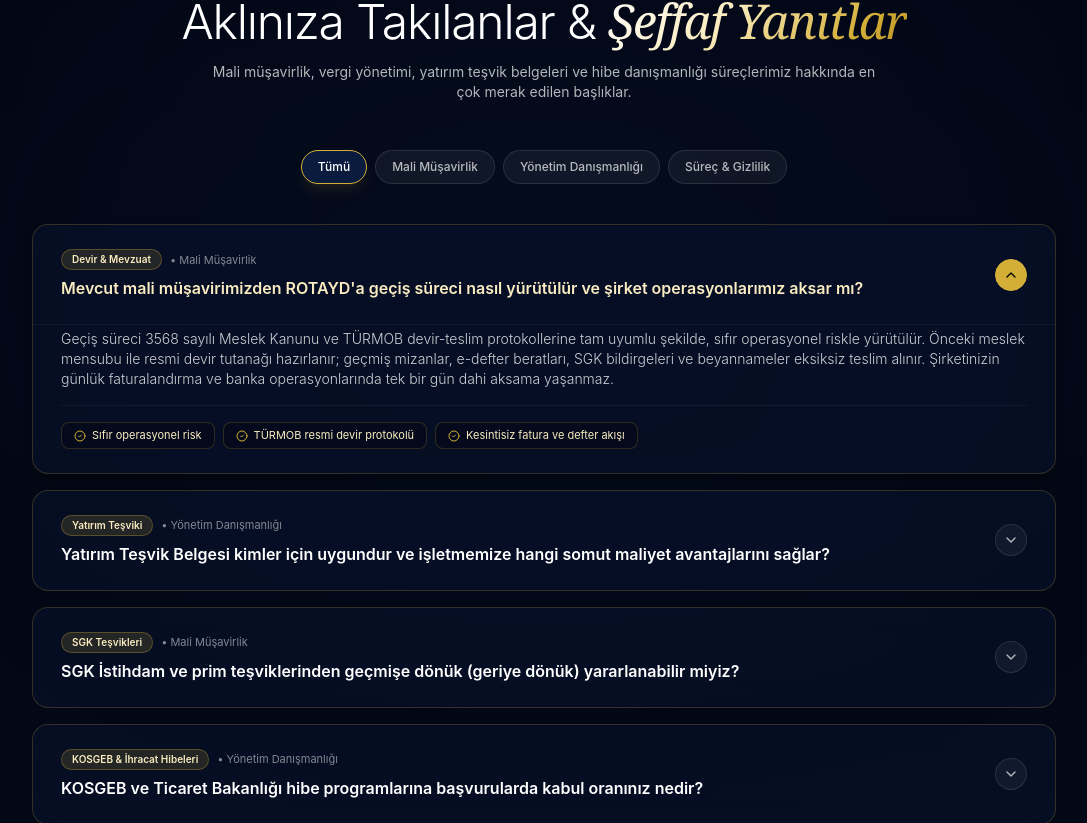
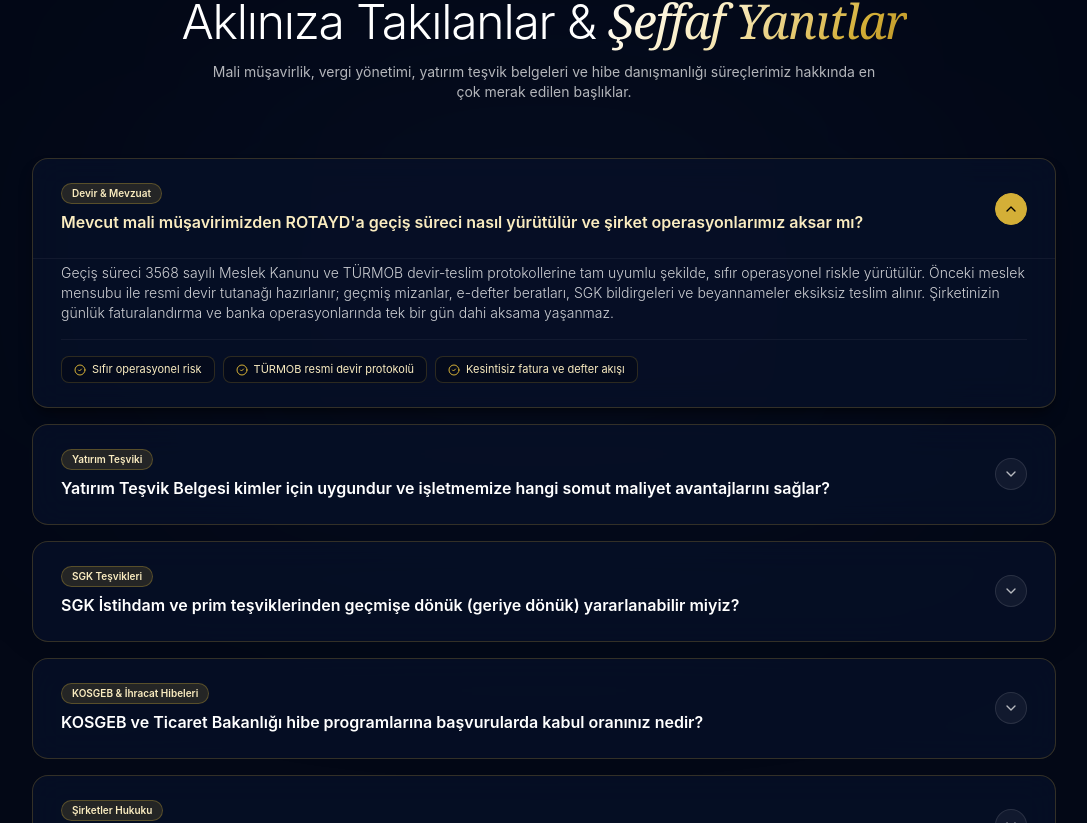
Before and after one commit to alperenborklu-cyber/muhasebelanding, a Next.js app: page / in a window 1280 px wide. Shown: the part 6317-7140 px from the top of the page, without its empty margins (96-1183 px from the left). Built offline with nearby package versions, Linux system fonts and the light colour scheme.

Commit message:
fix: remove category filter buttons and category badges from FAQ section

```diff
--- a/components/FAQSection.tsx
+++ b/components/FAQSection.tsx
@@ -90,15 +90,8 @@
   }
 ];
 
-const CATEGORIES = ["Tümü", "Mali Müşavirlik", "Yönetim Danışmanlığı", "Süreç & Gizlilik"] as const;
-
 export default function FAQSection() {
-  const [selectedCategory, setSelectedCategory] = useState<string>("Tümü");
   const [openItem, setOpenItem] = useState<string | null>("faq-1");
-
-  const filteredItems = selectedCategory === "Tümü"
-    ? FAQ_ITEMS
-    : FAQ_ITEMS.filter((item) => item.category === selectedCategory);
 
   const toggleItem = (id: string) => {
     setOpenItem(openItem === id ? null : id);
@@ -132,7 +125,7 @@
 
       <div className="max-w-5xl mx-auto relative z-10">
         {/* Section Header */}
-        <div className="text-center max-w-3xl mx-auto mb-12 space-y-4">
+        <div className="text-center max-w-3xl mx-auto mb-14 space-y-4">
           <div className="inline-flex items-center space-x-2 px-3.5 py-1 rounded-full bg-[#d4af37]/10 border border-[#d4af37]/30 text-[#d4af37] text-xs font-semibold tracking-wider uppercase">
             <HelpCircle className="w-3.5 h-3.5 text-[#d4af37]" />
             <span>Sıkça Sorulan Sorular</span>
@@ -148,30 +141,9 @@
           </p>
         </div>
 
-        {/* Category Filter Pills */}
-        <div className="flex items-center justify-center flex-wrap gap-2 mb-10">
-          {CATEGORIES.map((cat) => {
-            const isActive = selectedCategory === cat;
-            return (
-              <button
-                key={cat}
-                type="button"
-                onClick={() => setSelectedCategory(cat)}
-                className={`px-4 py-2 rounded-full text-xs font-medium transition-all cursor-pointer ${
-                  isActive
-                    ? "bg-[#0b1b3d] text-white border border-[#d4af37] shadow-lg shadow-[#d4af37]/10"
-                    : "bg-white/5 text-white/70 border border-white/10 hover:text-white hover:bg-white/10"
-                }`}
-              >
-                {cat}
-              </button>
-            );
-          })}
-        </div>
-
         {/* Accordion List */}
         <div className="space-y-4">
-          {filteredItems.map((item) => {
+          {FAQ_ITEMS.map((item) => {
             const isOpen = openItem === item.id;
             return (
               <div
@@ -192,9 +164,6 @@
                     <div className="flex items-center space-x-2">
                       <span className="faq-tag px-2.5 py-0.5 rounded-full text-[10px] font-semibold bg-[#d4af37]/15 text-[#faecc0] border border-[#d4af37]/30">
                         {item.tag}
-                      </span>
-                      <span className="text-[11px] text-white/50 hidden sm:inline">
-                        • {item.category}
                       </span>
                     </div>
                     <h3 className={`text-sm sm:text-base font-semibold transition-colors leading-snug ${
```
